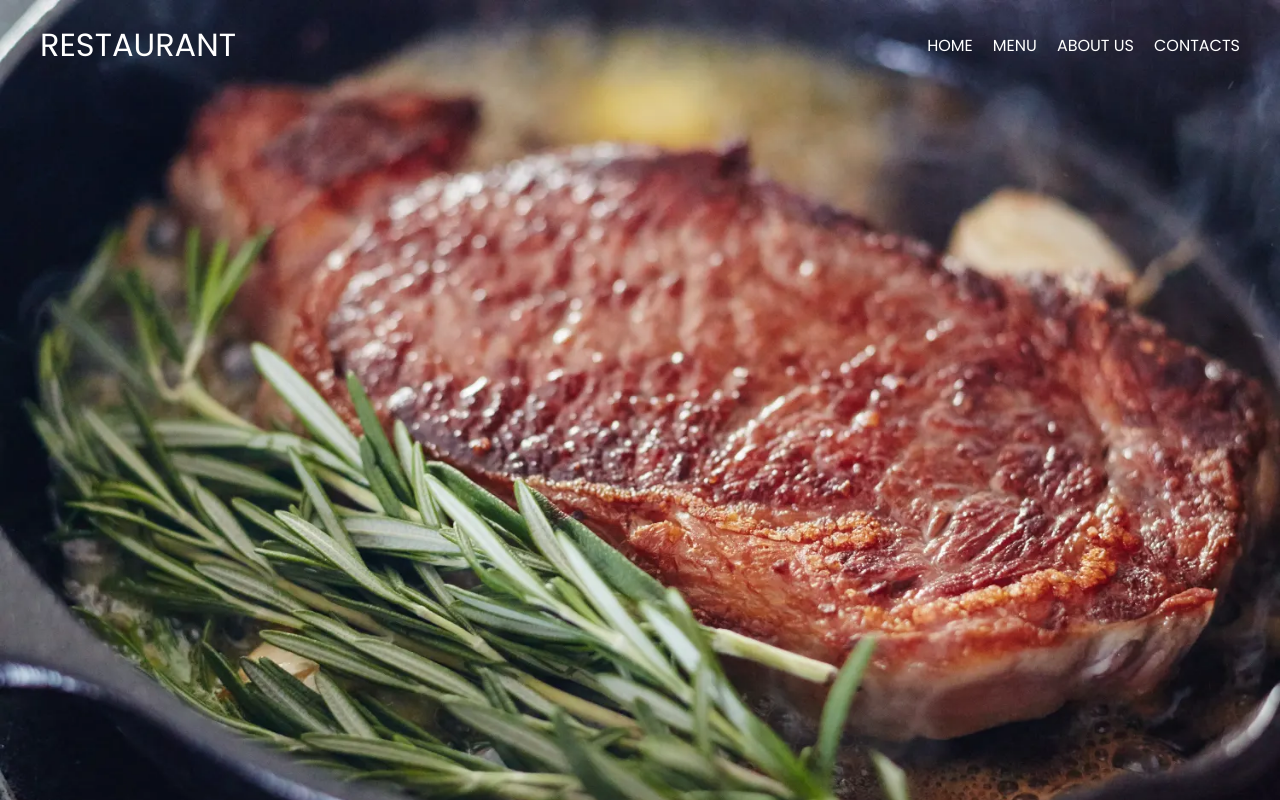
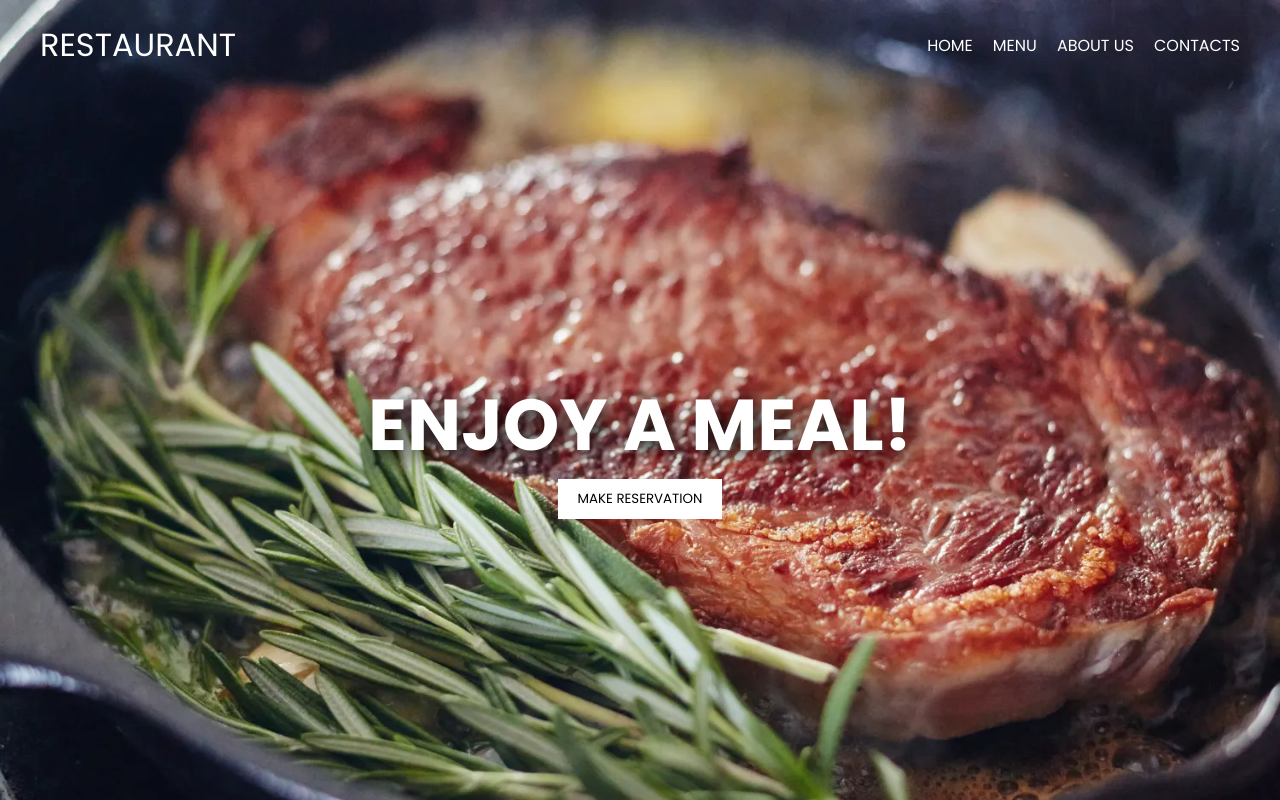
Before and after one commit to prelimportfolio47621/RestaurantSite, a plain HTML site: page index.html in a window 1280 px wide. Drawn offline with Linux system fonts and the light colour scheme.

Commit message:
Add landing page intro and button

```diff
--- a/index.html
+++ b/index.html
@@ -18,5 +18,9 @@
                 <li><a href="#">Contacts</a></li>
             </ul>
         </header>
+        <main>
+            <h2>Enjoy a meal!</h2>
+            <button>Make Reservation</button>
+        </main>
     </body>
 </html>
--- a/styles.css
+++ b/styles.css
@@ -47,4 +47,27 @@ header .nav-links li a {
 
 header .nav-links li a:hover {
     color:blue;
+    transition: 0.2s;
 }
+
+main {
+    display: flex;
+    flex-direction: column;
+    justify-content: center;
+    align-items: center;
+    height: calc(100vh - 90px);
+}
+
+main h2 {
+    color: #fff;
+    font-size: 72px;
+    text-shadow: 5px 5px 20px #000;
+    text-transform: uppercase;
+}
+
+main button {
+    background: #fff;
+    border: none;
+    padding: 10px 20px;
+    text-transform: uppercase;
+}
```
